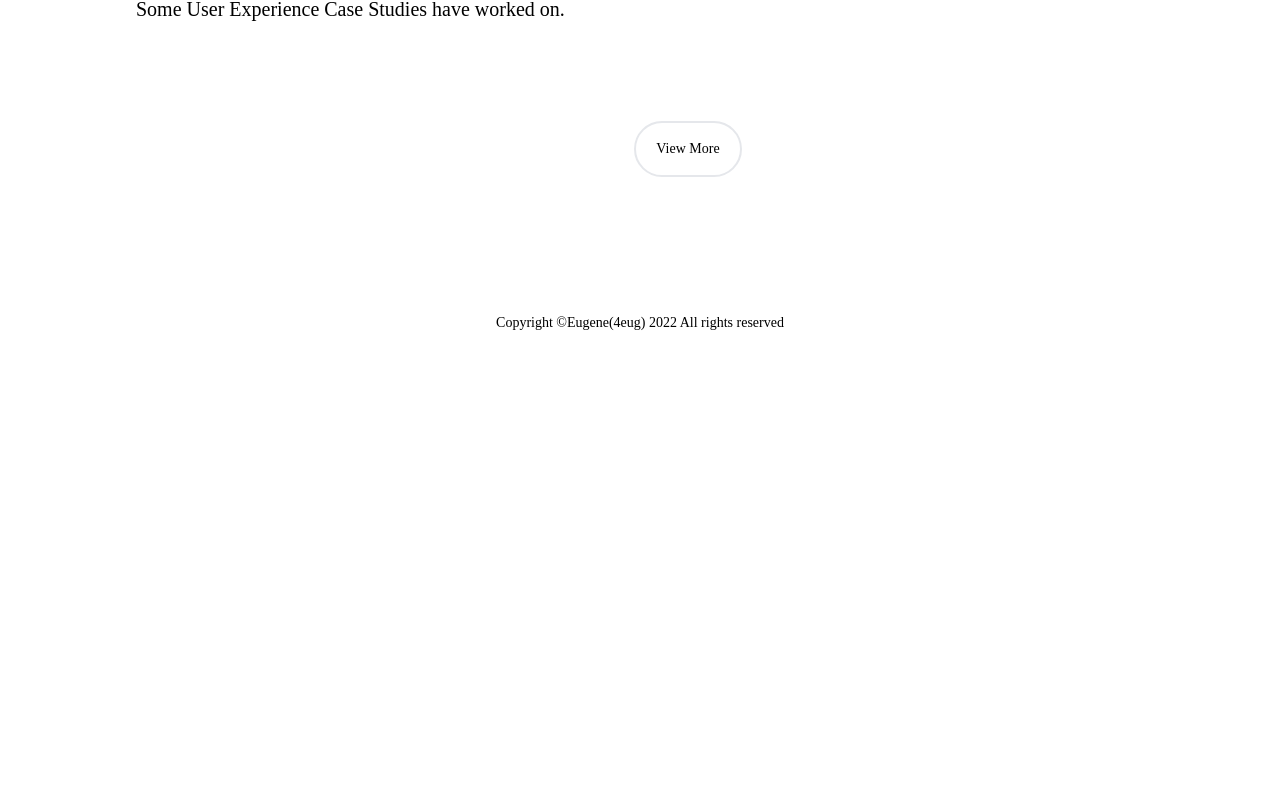
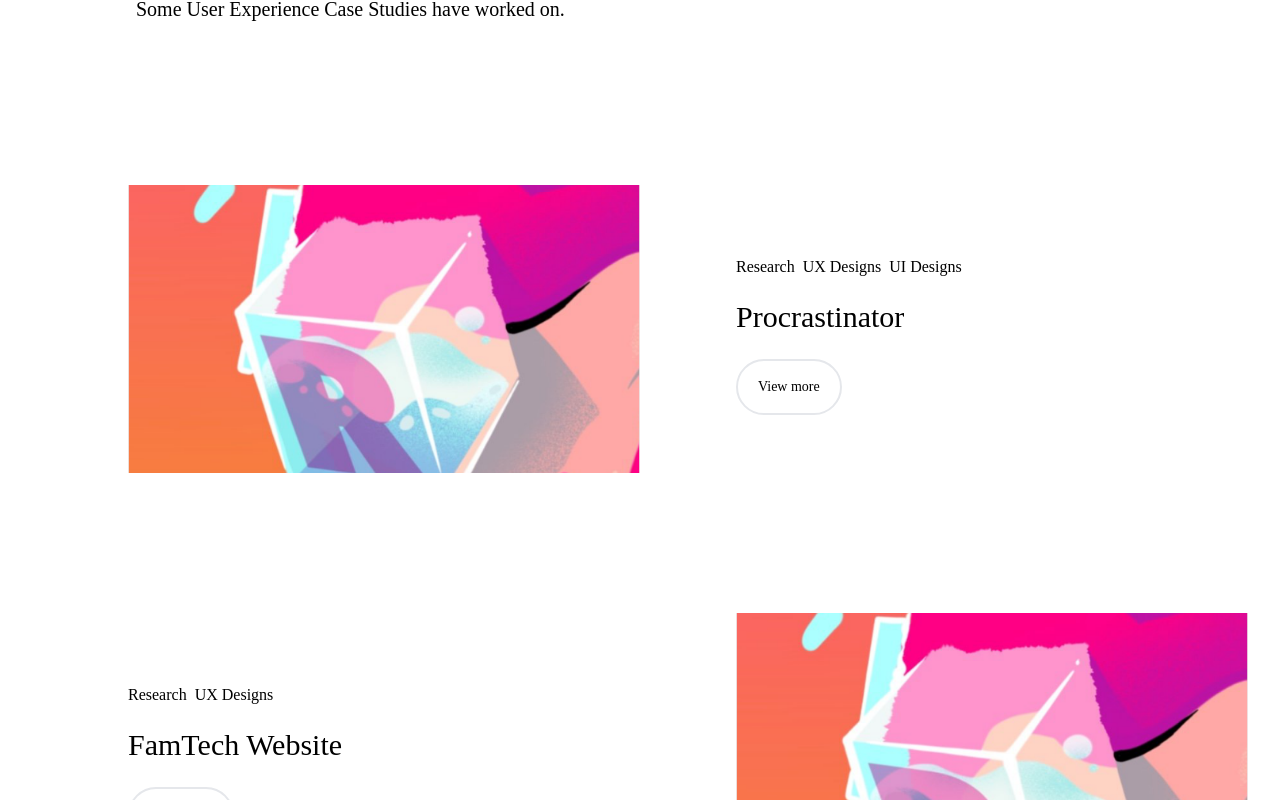
Before and after one commit to 4eug/Old-Portfolio, a Next.js app: page / in a window 1280 px wide. Shown: the part 1820-2620 px from the top of the page. Before the commit the page ends 2169 px from the top, so only its background shows below. Built offline with nearby package versions, Linux system fonts and the light colour scheme.

Commit message:
Case Studies

```diff
--- a/components/Portfolio/CaseStudies.jsx
+++ b/components/Portfolio/CaseStudies.jsx
@@ -1,9 +1,46 @@
 /* eslint-disable @next/next/no-img-element */
 import Chips from "../utilities/Buttons/chips";
 import { motion } from "framer-motion";
+import DesignCard from "../utilities/Cards/designCard";
 
 /* eslint-disable @next/next/no-html-link-for-pages */
 export const CaseStudies = () => {
+    const studiesArray = [
+        {
+          title: "Procrastinator",
+          points:
+            "Research",
+          points1:"UX Designs",
+          points2:"UI Designs",
+          imgSrc: "/Background.png",
+          lgFlexDirection: "lg:flex-row-reverse",
+          status: "View more",
+          id: 1,
+        },
+        {
+          title: "FamTech Website",
+          points:
+            "Research",
+          points1:"UX Designs",
+          imgSrc: "/Background.png",
+          status: "View more",
+          id: 2,
+
+        },
+        {
+          title: "MakeWay App",
+          points:
+            "Research",
+          points1:"UX Designs",
+          points2:"UI Designs",
+          imgSrc: "/Background.png",
+          lgFlexDirection: "lg:flex-row-reverse",
+          text: "text",
+          status: "Coming Soon",
+          id: 3,
+        },
+
+      ];
     return (
       <div className="px-4 py-16 md:ml-24  sm:max-w-xl md:max-w-full lg:max-w-screen-xl xl:max-w-screen-2xl md:px-24 lg:px-8 lg:py-20">
         <div className="grid max-w-screen-xl xl:max-w-screen-2xl  m-auto">
@@ -17,22 +54,22 @@ export const CaseStudies = () => {
             </p>
           </div>
         </div>
-        <div className="grid gap-10 row-gap-5 mb-8 lg:grid-cols-3 sm:grid-cols-2">
-
-
-
-
-
-
-
-
-
-
-
-
-
-        </div>
-        <div className="mt-16 mb-10 flex justify-center items-center">
+       <div className="mt-2">
+        {studiesArray.map((item) => (
+            <DesignCard
+            title={item.title}
+            points={item.points}
+            points1={item.points1}
+            points2={item.points2}
+            src={item.imgSrc}
+            lgFlexDirection={item.lgFlexDirection}
+            text={item.text}
+            status={item.status}
+            key={item.key}
+            />
+        ))}
+       </div>
+        <div className="mt-44 mb-10 flex justify-center items-center">
         <a href="" target="_blank" rel="noreferrer">
             <motion.button
               whileHover={{ scale: 1.05 }}
--- /dev/null
+++ b/components/utilities/Cards/designCard.jsx
@@ -0,0 +1,48 @@
+/* eslint-disable @next/next/no-img-element */
+import Image from "next/image";
+import React from "react";
+
+function DesignCard(props) {
+  return (
+    <div className="mt-32">
+      <div
+        className={`flex ${
+          props.flexDirection ?? "flex-col"
+        } w-full bg-slate-40 justify-center gap-8
+      lg:gap-24
+      lg:h-portfolio-px-300
+      ${props.lgFlexDirection ?? "lg:flex-row"}
+
+      `}
+      >
+        <div className="w-full flex items-center">
+          <div>
+            <div className="flex gap-2 md:gap-2 lg:grid-cols-3">
+            <h3 className="">{props.points}</h3>
+            <h3 className="">{props.points1}</h3>
+            <h3 className="">{props.points2}</h3>
+            </div>
+            <h2 className="mt-5 text-3xl">{props.title}</h2>
+            <button
+              className="black mt-6 md:block"
+            >
+              <span>{props.status}</span>
+            </button>
+          </div>
+        </div>
+
+        <div className="w-full">
+          <div className="h-full w-full relative">
+            <img
+                src={props.src}
+                className="object-cover w-full h-72"
+                alt=""
+              />
+          </div>
+        </div>
+      </div>
+    </div>
+  );
+}
+
+export default DesignCard;
--- a/pages/index.jsx
+++ b/pages/index.jsx
@@ -8,6 +8,7 @@ import Footer from "../components/Footer/footer";
 import Meta from "../components/utilities/meta/meta";
 import { Content } from "../components/Portfolio/Content";
 import { CaseStudies } from "../components/Portfolio/CaseStudies";
+import { UiInspo } from "../components/Portfolio/UiInspo";
 
 export default function Home() {
   const [sideBar, setSideBar] = useState(false);
@@ -43,6 +44,9 @@ export default function Home() {
       <section>
         <CaseStudies/>
       </section>
+      <section>
+        <UiInspo/>
+      </section>
       <Footer />
       <SideBar sideBar={sideBar} />
     </>
```
Also changed, not shown: public/github.svg.
